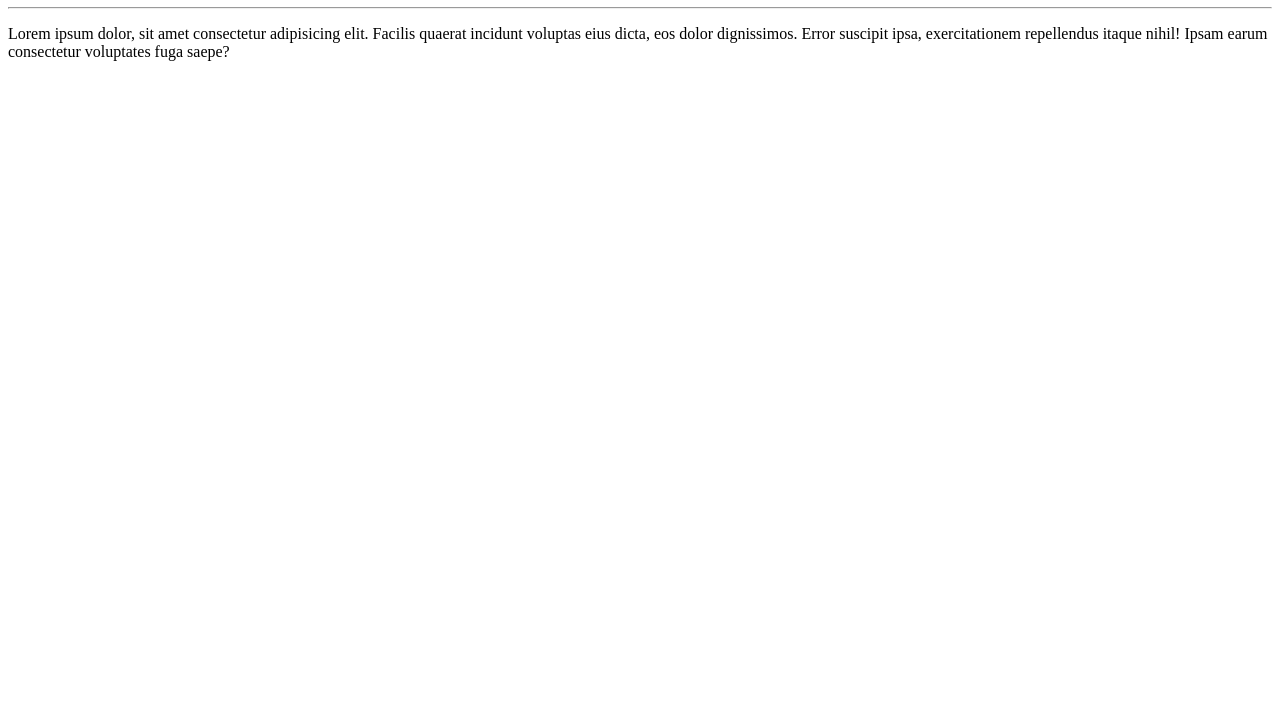
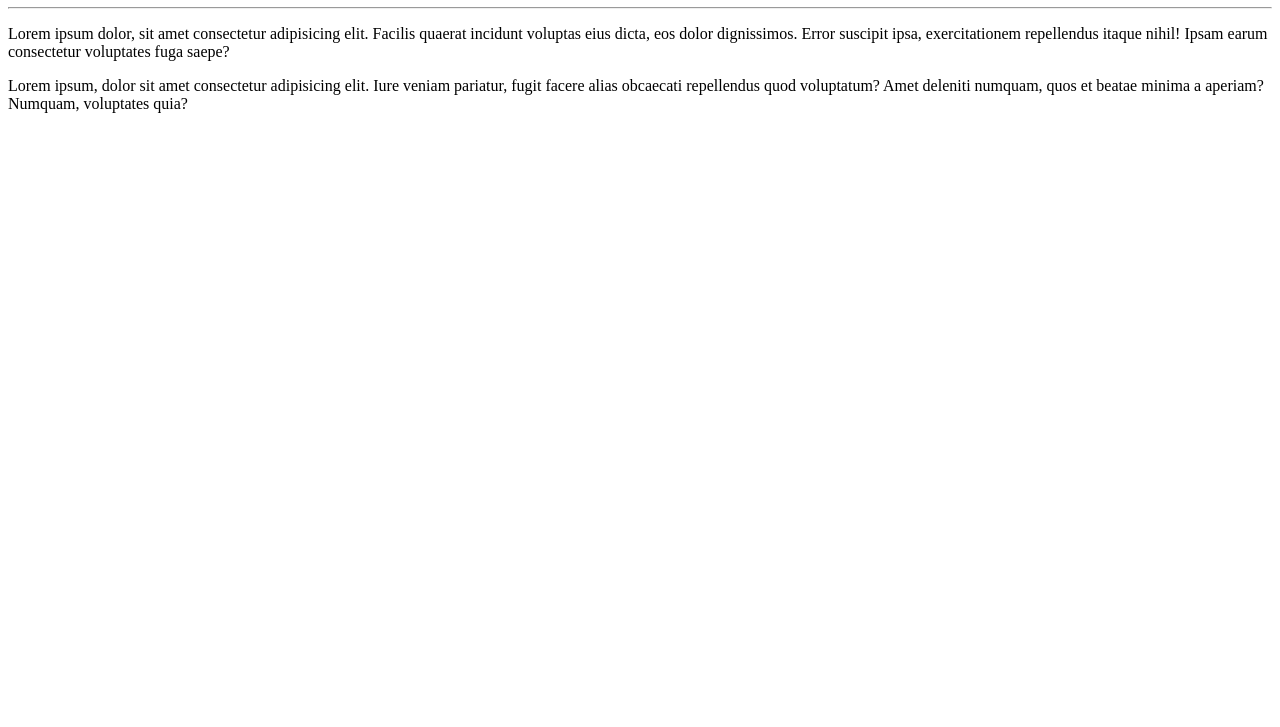
Before and after one commit to RafaellaCancio/Ola-Mundo, a plain HTML site: page site-exemplo/index.html in a window 1280 px wide. Shown: the part 73-800 px from the top of the page. Drawn offline with Linux system fonts and the light colour scheme.

Commit message:
Adicionei um parágrafo

```diff
--- a/site-exemplo/index.html
+++ b/site-exemplo/index.html
@@ -14,5 +14,11 @@
       exercitationem repellendus itaque nihil! Ipsam earum consectetur
       voluptates fuga saepe?
     </p>
+    <p>
+      Lorem ipsum, dolor sit amet consectetur adipisicing elit. Iure veniam
+      pariatur, fugit facere alias obcaecati repellendus quod voluptatum? Amet
+      deleniti numquam, quos et beatae minima a aperiam? Numquam, voluptates
+      quia?
+    </p>
   </body>
 </html>
```
